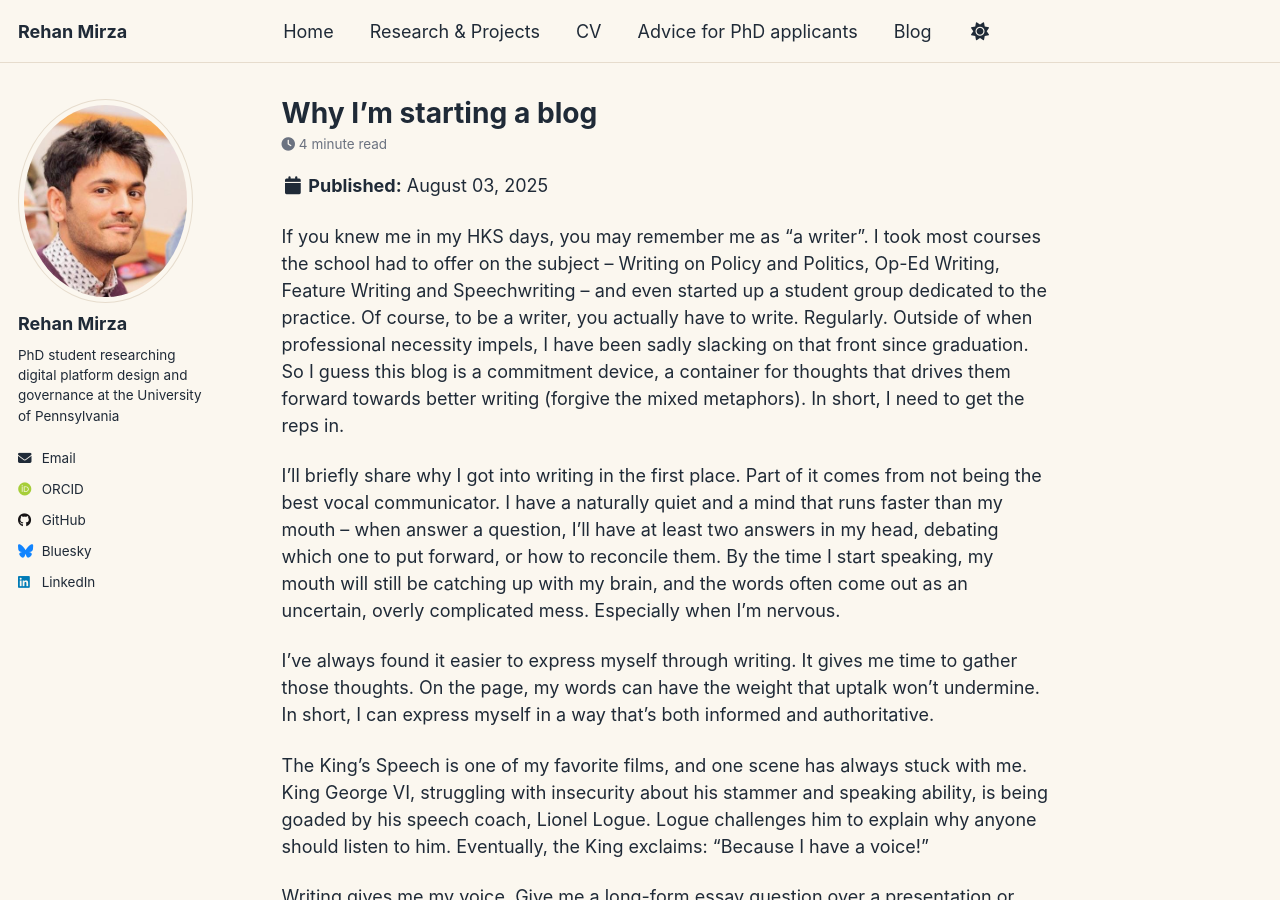
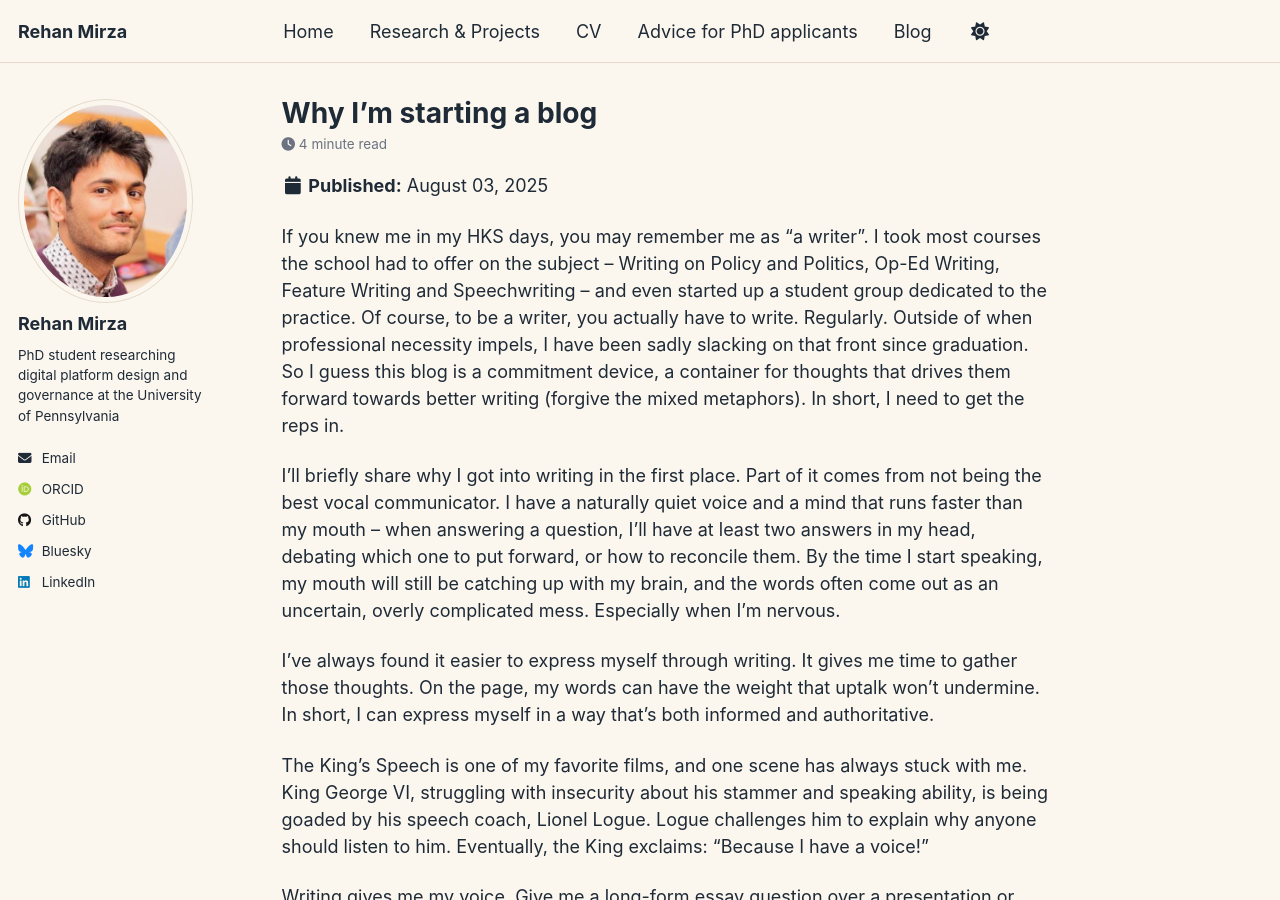
Before and after one commit to ramirza1/Rehan-Mirza, a Jekyll site: the page built from _posts/2025-08-03-Why I'm starting a blog.md, in a window 1280 px wide and 900 px high. Built offline with Jekyll 4.4.1, drawn with Linux system fonts in a browser that asks for light colours; some web fonts are replaced; a script that is not in the unit is left out.

Commit message:
Edited blog post typos

```diff
--- a/_posts/2025-08-03-Why I'm starting a blog.md
+++ b/_posts/2025-08-03-Why I'm starting a blog.md
@@ -12,7 +12,7 @@ If you knew me in my HKS days, you may remember me as “a writer”. I took mos
 
 <!--more-->
 
-I’ll briefly share why I got into writing in the first place. Part of it comes from not being the best vocal communicator. I have a naturally quiet and a mind that runs faster than my mouth – when answer a question, I’ll have at least two answers in my head, debating which one to put forward, or how to reconcile them. By the time I start speaking, my mouth will still be catching up with my brain, and the words often come out as an uncertain, overly complicated mess. Especially when I’m nervous.
+I’ll briefly share why I got into writing in the first place. Part of it comes from not being the best vocal communicator. I have a naturally quiet voice and a mind that runs faster than my mouth – when answering a question, I’ll have at least two answers in my head, debating which one to put forward, or how to reconcile them. By the time I start speaking, my mouth will still be catching up with my brain, and the words often come out as an uncertain, overly complicated mess. Especially when I’m nervous.
 
 I’ve always found it easier to express myself through writing. It gives me time to gather those thoughts. On the page, my words can have the weight that uptalk won’t undermine. In short, I can express myself in a way that’s both informed and authoritative.
 
```
